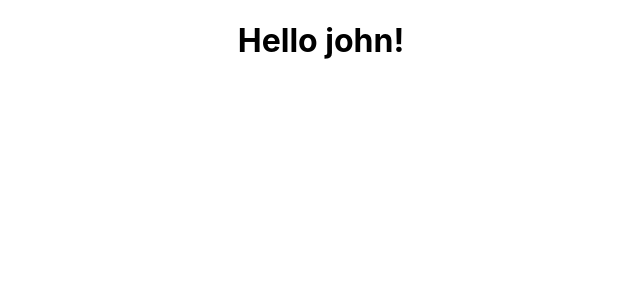
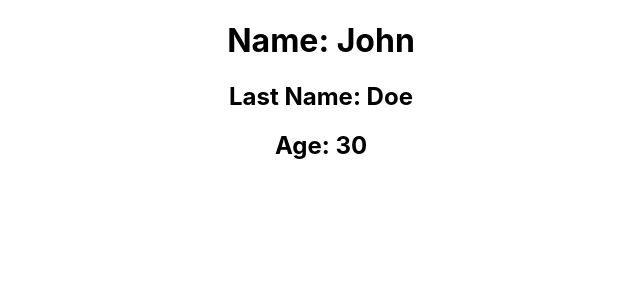
Before and after one commit to leinyuy/Dre-Movieland, a React (Create React App) app in the folder dre-movieland/: page / in a window 1280 px wide. Shown: the top 300 px of the page, without its empty margins (319-959 px from the left). Built offline with nearby package versions, Linux system fonts and the light colour scheme; the HTML template or start-up script is replaced by a standard one.

Commit message:
Update App.js

```diff
--- a/dre-movieland/src/App.js
+++ b/dre-movieland/src/App.js
@@ -1,13 +1,24 @@
-import './App.css';
+import "./App.css";
+
+const Person = () => {
+  return (
+    <>
+      <h1> Name: John</h1>
+      <h2>Last Name: Doe</h2>
+      <h2>Age: 30</h2>
+    </>
+  );
+};
 
 const App = () => {
-  const name = 'john';
-  const isName = true;
-  return (
-    <div className="App">
-      <h1>Hello { isName? name: 'Someone'}!</h1>
+  return(
+  <div className="App">
+    <Person />
     </div>
-  );
-}
+    )
+};
+
+
+
 
 export default App;
```
